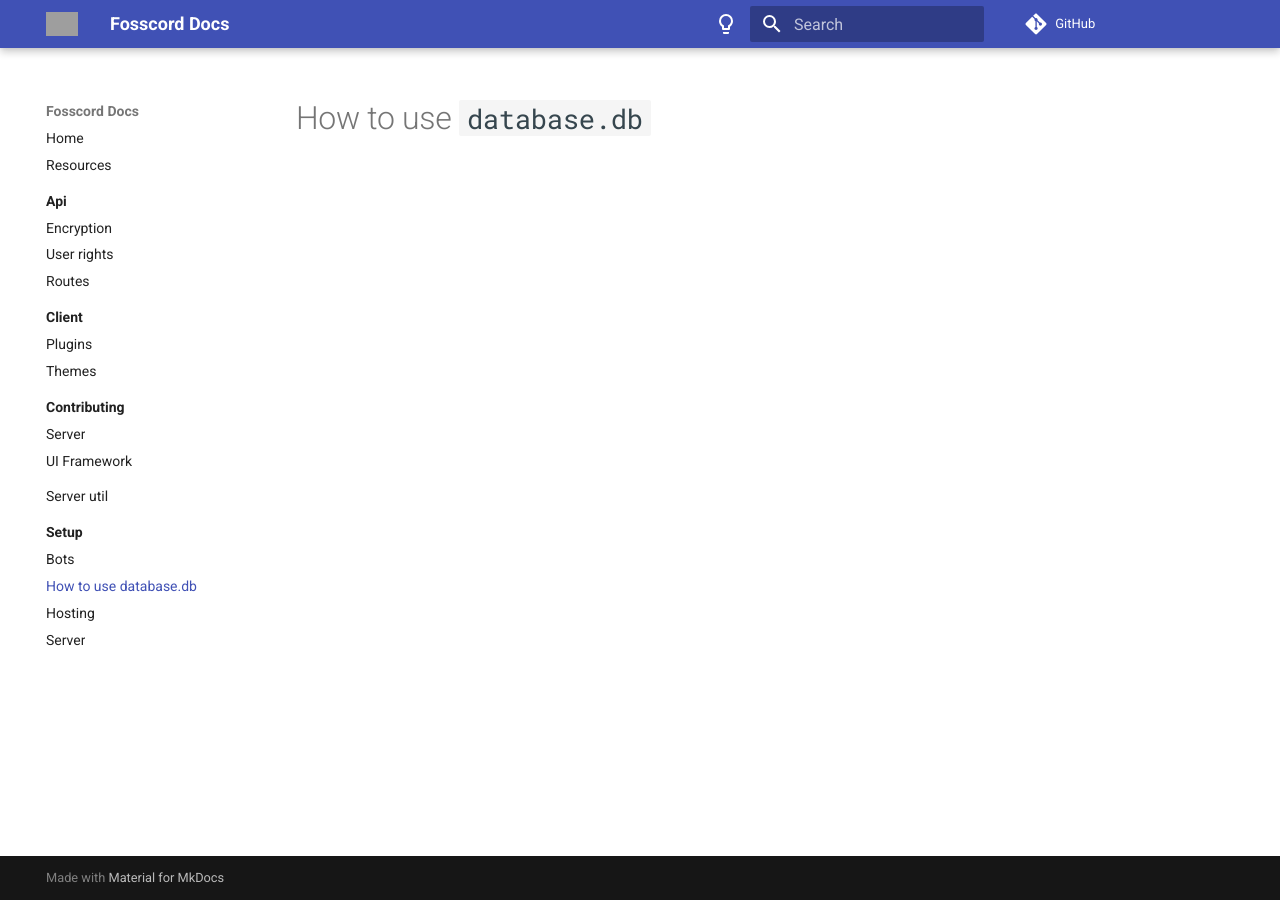
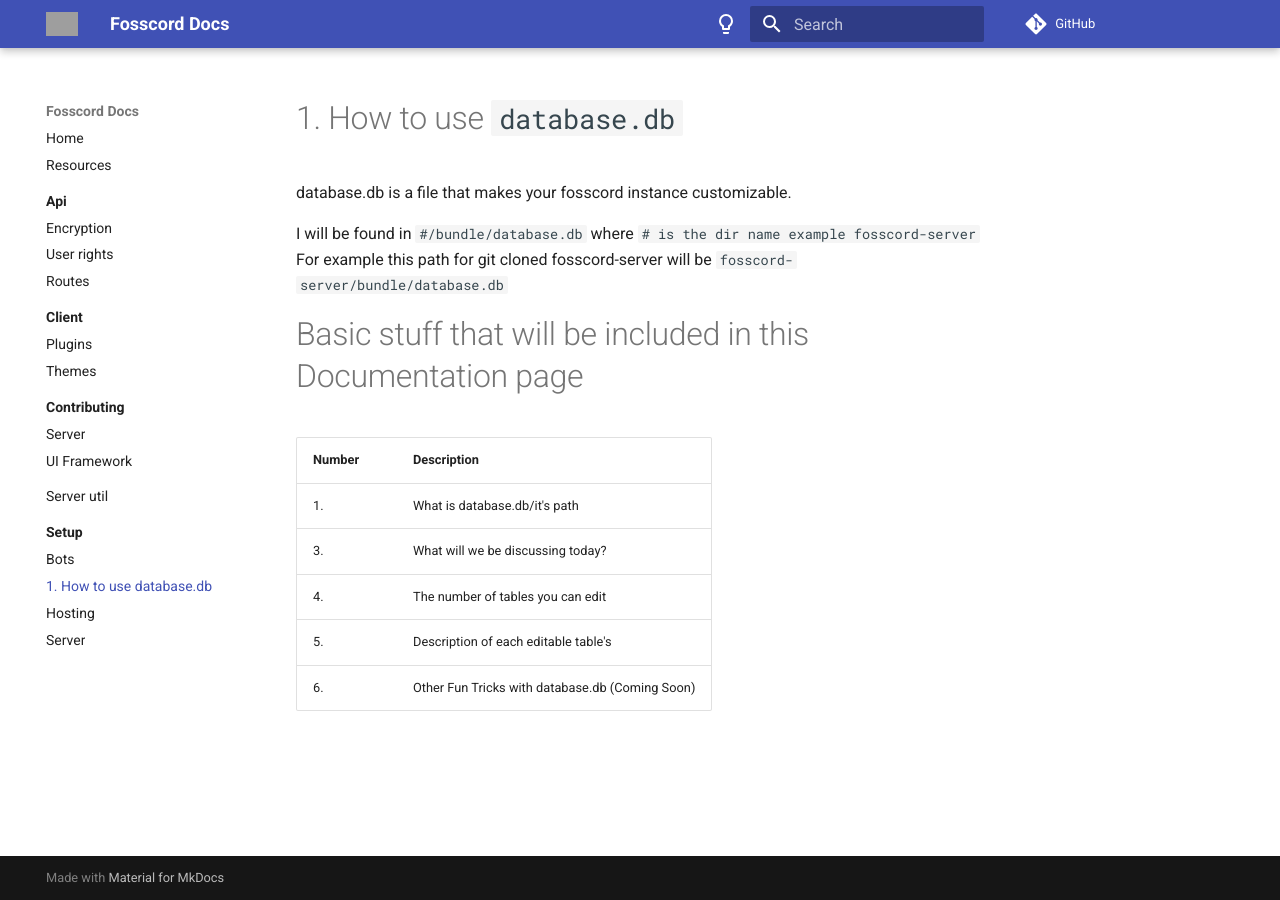
Before and after one commit to spacebarchat/docs, an MkDocs documentation site: the page built from docs/setup/database.md, in a window 1280 px wide. Built offline with MkDocs 1.6.1 and Material for MkDocs 9.7.7, drawn with Linux system fonts in a browser that asks for light colours; comment, search, counter and statistics services are not loaded; grey boxes are pictures that could not be loaded.

Commit message:
Added basic table of what we will be discussing

```diff
--- a/docs/setup/database.md
+++ b/docs/setup/database.md
@@ -1 +1,14 @@
-# How to use `database.db`
+# 1. How to use `database.db`
+ database.db is a file that makes your fosscord instance customizable.
+
+I will be found in `#/bundle/database.db` where `# is the dir name example fosscord-server`
+For example this path for git cloned fosscord-server will be `fosscord-server/bundle/database.db`
+
+# Basic stuff that will be included in this Documentation page
+| Number | Description |
+|---|---|
+| 1. | What is database.db/it's path |
+| 3. | What will we be discussing today? |
+| 4. | The number of tables you can edit |
+| 5. | Description of each editable table's |
+| 6. | Other Fun Tricks with database.db (Coming Soon) |
```
